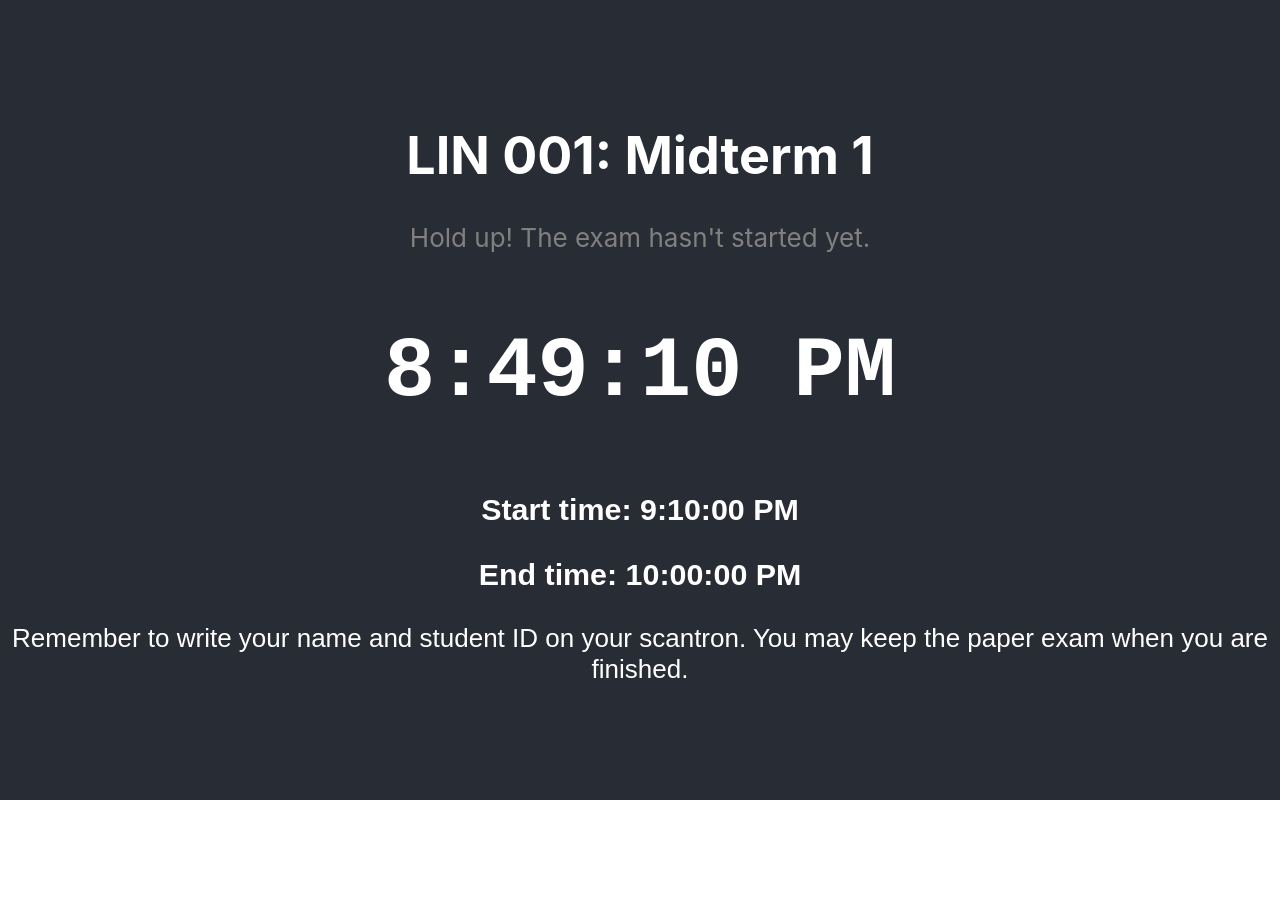
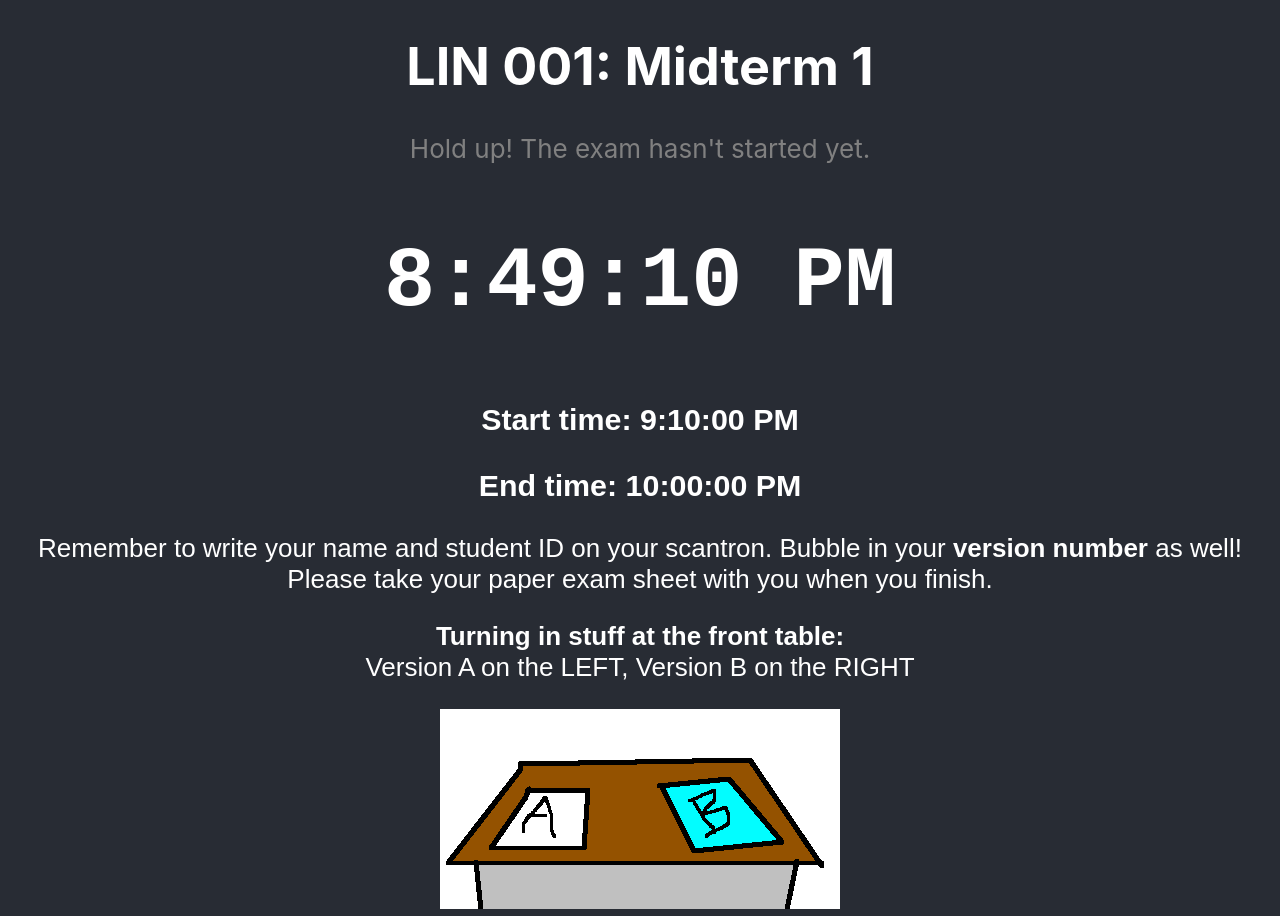
Before and after one commit to captainalan/exam-clock, a React (Create React App) app: page / in a window 1280 px wide. Before the commit the page ends 800 px from the top, so only its background shows below. Built offline with nearby package versions, Linux system fonts and the light colour scheme.

Commit message:
Initial commit

```diff
--- a/src/App.js
+++ b/src/App.js
@@ -49,6 +49,7 @@ class ExamClock extends Component {
   render() {
     // For displaying times
     let unurgent = {color: 'grey'};
+    let ongoing = {color: 'lime'}
     let urgent = {color: 'red'};
 
     return(
@@ -56,8 +57,8 @@ class ExamClock extends Component {
         {(this.state.date < this.props.start_time) ?
           <span style={unurgent}>Hold up! The exam hasn't started yet.</span>
           : (this.state.date < this.props.end_time) ?
-            <span>Exam in progress.</span>
-            : <span style={urgent}>Time's up!</span>}
+            <span style={ongoing}>Exam in progress...</span>
+            : <span style={urgent}>Time's up! Please turn in your scantron.</span>}
 
         <h2 className="timer">{this.state.date.toLocaleTimeString()}</h2>
         <div className="announcement">
@@ -65,9 +66,12 @@ class ExamClock extends Component {
           <h3>Start time: {this.props.start_time.toLocaleTimeString()}</h3>
           <h3>End time: {this.props.end_time.toLocaleTimeString()}</h3>
 
-          <p>Remember to write your name and student ID on your scantron.
-            You may keep the paper exam when you are finished.
-          </p>
+          <p>Remember to write your name and student ID on your scantron. Bubble in your <b>version number</b> as well!
+            Please take your paper exam sheet with you when you finish.</p>
+
+          <p><b>Turning in stuff at the front table:</b><br /> Version A on the LEFT, Version B on the RIGHT</p>
+          <img src="versions.png" alt="Versions A and B note"></img>
+
         </div>
       </div>
     );
```
Also changed, not shown: public/versions.png (added), 1 other file (tests, documents, lock files or other folders).
